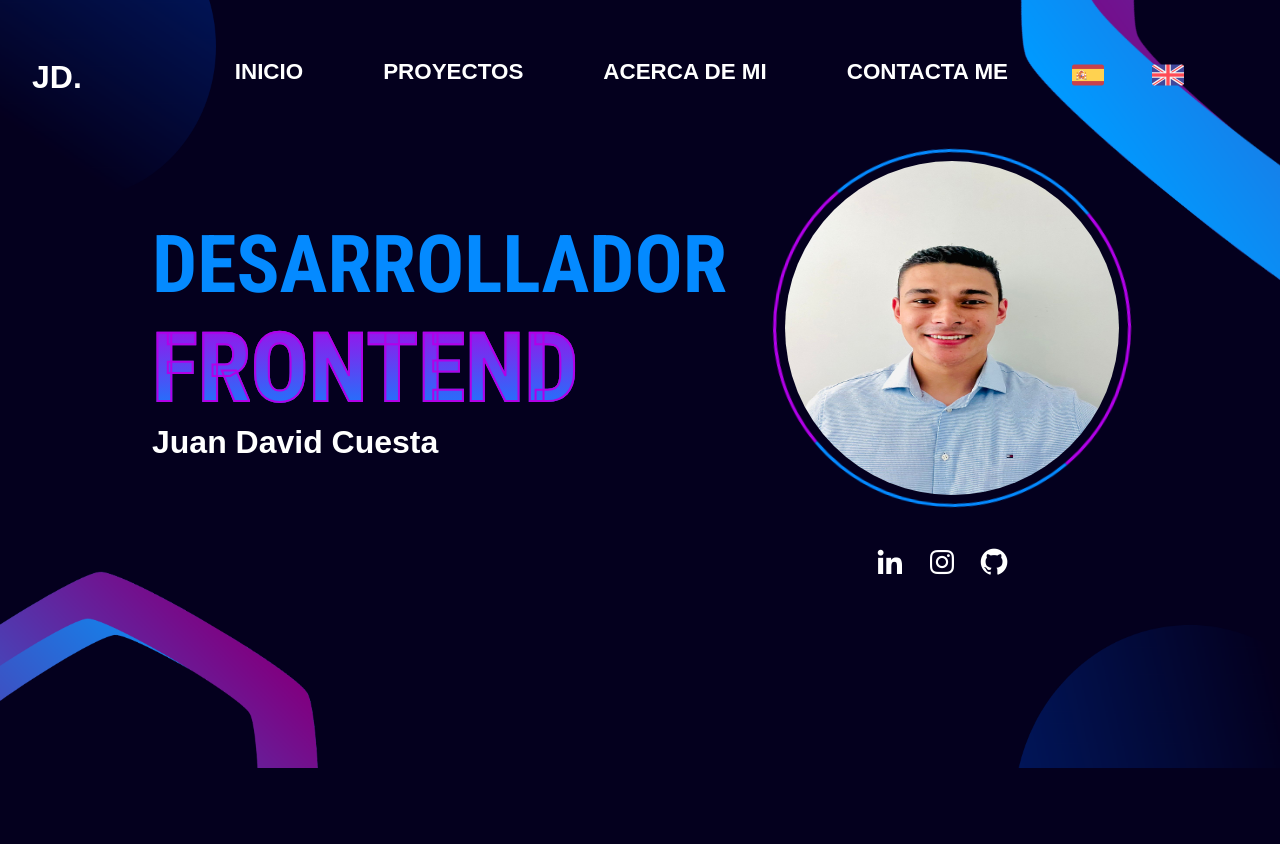
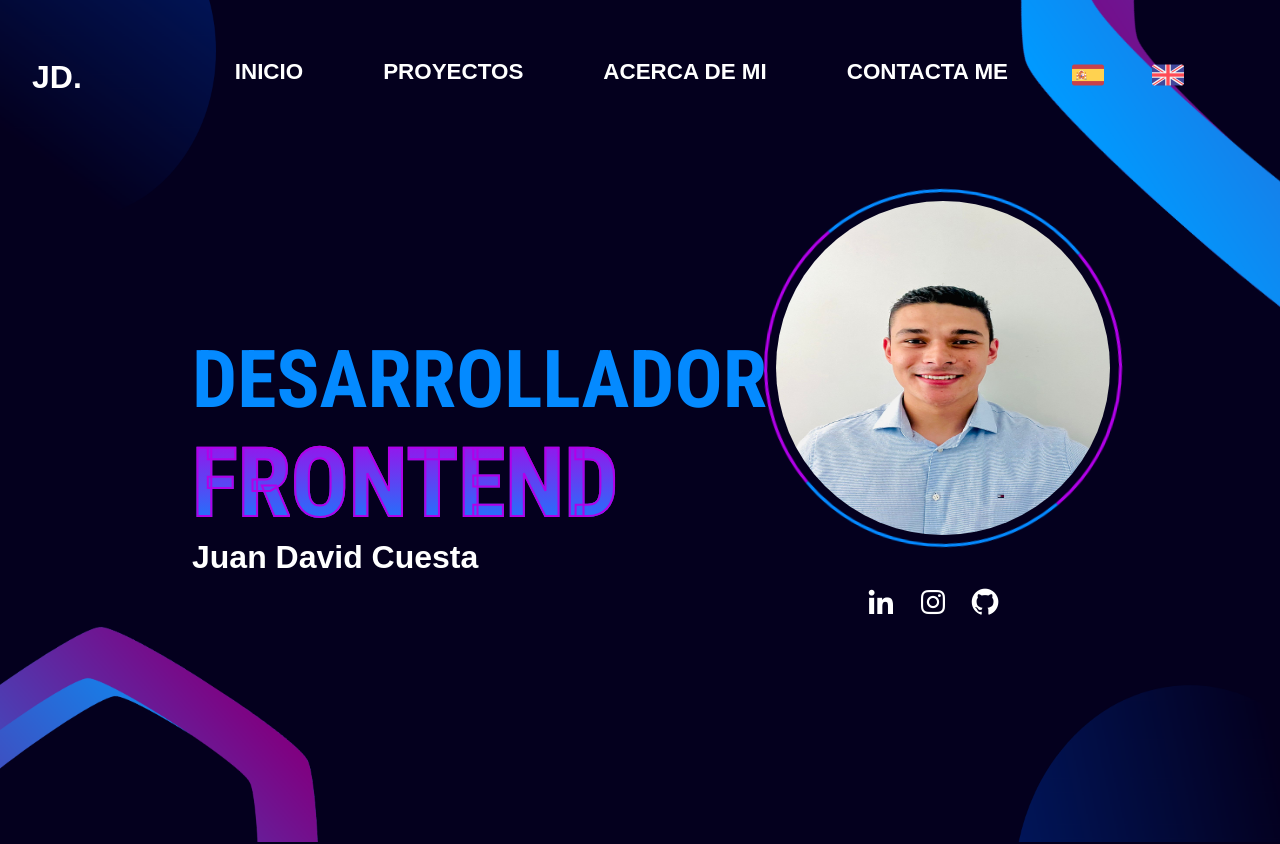
Before and after one commit to juandavidcuestablandon/Portfoli-React, a React (Vite) app: page / in a window 1280 px wide. Shown: the top 844 px of the page. Built offline with nearby package versions, Linux system fonts and the light colour scheme; a web font is replaced by a local one.

Commit message:
errores de estilos

```diff
--- a/src/styles.css
+++ b/src/styles.css
@@ -21,14 +21,15 @@
     padding: 0;
     box-sizing: border-box;
     color: var(--ColorText);
+
  }
 
 .container {
     background-image: url(./multimedia/Background.png);
     background-repeat: no-repeat;
     background-size: 100% 100%;
-    height: 35rem;
-    padding: 6.5rem;
+
+    padding: 9rem;
 
 
 
@@ -140,6 +141,7 @@
 section {
     display: flex;
     justify-content:space-between;
+    align-items: center;
     margin: 3rem;
 }
 
@@ -295,11 +297,11 @@ section .redes a:hover{
     box-shadow: 1px 1px 10px var(--ColorPrincipal);
     border-radius: 1rem;
     height: 21rem;
-    transition: .5s;
+    transition: .3s;
 }
 
 .projects .box:hover {
-    width: 17rem;
+    width: 18.5rem;
     height: 22rem;
 }
 
@@ -338,6 +340,7 @@ section .redes a:hover{
     background-image:  url(./multimedia/backprojects.jpg);
     background-repeat: no-repeat;
     background-size: 100% 100%;
+    padding: 5rem;
     display: flex;
     align-items: center;
     justify-content: center;
@@ -362,7 +365,7 @@ section .redes a:hover{
 }
 
 .about .box:hover{
-    width: 75%;
+     padding: 1.7rem;
 }
 
 .about .box h3 {
```
